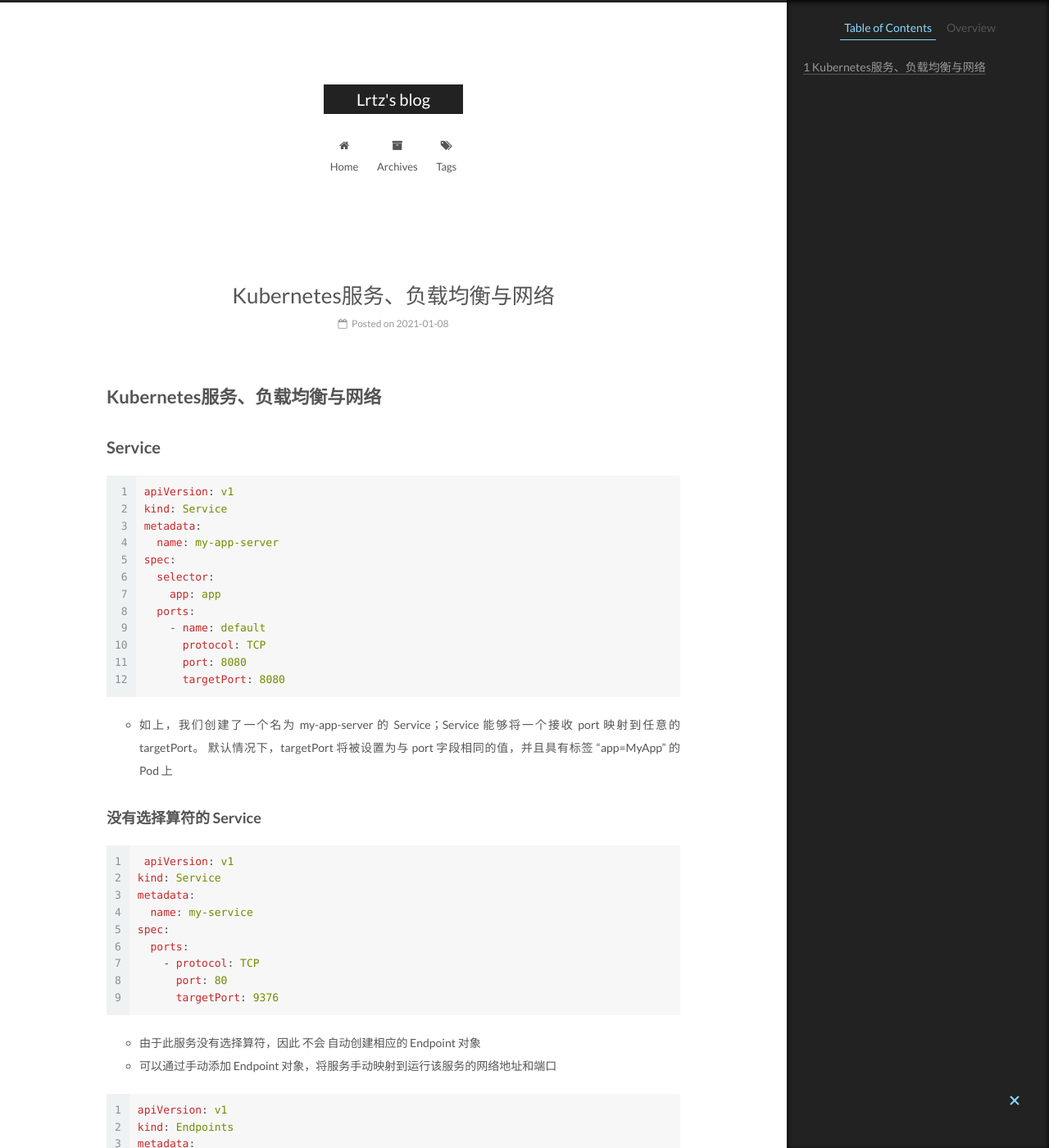
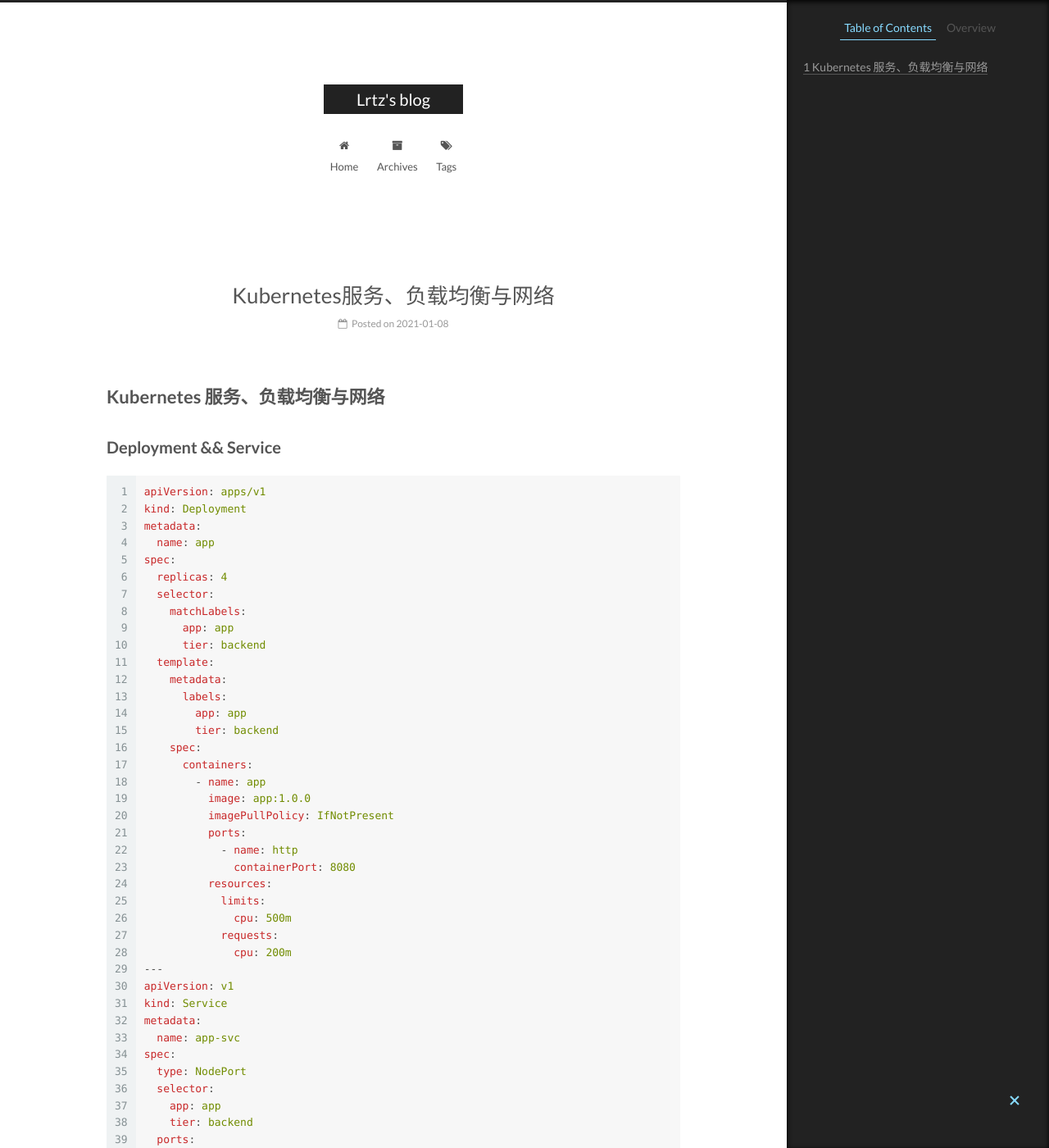
Before and after one commit to lrtz-v/lrtz-v.github.io, a Jekyll site: the page built from _posts/2021-01-08-Kubernetes服务、负载均衡与网络.md, in a window 1280 px wide and 1400 px high. Shown: the whole window at 82% size. Built offline with Jekyll 4.4.1, drawn with Linux system fonts in a browser that asks for light colours; some of the changed text lies outside the part shown.

Commit message:
export k8s service

````diff
--- a/_posts/2021-01-08-Kubernetes服务、负载均衡与网络.md
+++ b/_posts/2021-01-08-Kubernetes服务、负载均衡与网络.md
@@ -4,52 +4,89 @@ date: 2021-01-08 10:03:01
 tags: [k8s, Kubernetes, kubernetes]
 --- -->
 
-# Kubernetes服务、负载均衡与网络
+# Kubernetes 服务、负载均衡与网络
 
-## Service
+## Deployment && Service
+
+```yaml
+apiVersion: apps/v1
+kind: Deployment
+metadata:
+  name: app
+spec:
+  replicas: 4
+  selector:
+    matchLabels:
+      app: app
+      tier: backend
+  template:
+    metadata:
+      labels:
+        app: app
+        tier: backend
+    spec:
+      containers:
+        - name: app
+          image: app:1.0.0
+          imagePullPolicy: IfNotPresent
+          ports:
+            - name: http
+              containerPort: 8080
+          resources:
+            limits:
+              cpu: 500m
+            requests:
+              cpu: 200m
+---
+apiVersion: v1
+kind: Service
+metadata:
+  name: app-svc
+spec:
+  type: NodePort
+  selector:
+    app: app
+    tier: backend
+  ports:
+    - protocol: TCP
+      port: 8080
+      targetPort: 8080
+      nodePort: 30001
+```
+
+- 如上，我们创建了一个名为 app-svc 的 Service；Service 能够将一个接收 port 映射到任意的 targetPort。 默认情况下，targetPort 将被设置为与 port 字段相同的值，并且具有标签 "app=MyApp" 的 Pod 上
+- 通过 nodePort 服务调用
+
+```bash
+# kubectl get nodes -o wide
+
+NAME             STATUS   ROLES    AGE   VERSION   INTERNAL-IP    EXTERNAL-IP   OS-IMAGE         KERNEL-VERSION      CONTAINER-RUNTIME
+docker-desktop   Ready    master   25m   v1.19.7   192.168.64.4   <none>        Docker Desktop   4.19.121-linuxkit   docker://20.10.3
+
+# curl 192.168.64.4:30001
+<h1>Test Homepage</h1>
+```
+
+## 通过 LoadBalance 服务调用
 
 ```yaml
 apiVersion: v1
 kind: Service
 metadata:
-  name: my-app-server
+  name: app-svc
 spec:
+  type: LoadBalancer
   selector:
     app: app
+    tier: backend
   ports:
-    - name: default
-      protocol: TCP
+    - protocol: TCP
       port: 8080
       targetPort: 8080
 ```
 
-- 如上，我们创建了一个名为 my-app-server 的 Service；Service 能够将一个接收 port 映射到任意的 targetPort。 默认情况下，targetPort 将被设置为与 port 字段相同的值，并且具有标签 "app=MyApp" 的 Pod 上
+```bash
+curl localhost:8080
+```
 
-### 没有选择算符的 Service
-
- ```yaml
- apiVersion: v1
-kind: Service
-metadata:
-  name: my-service
-spec:
-  ports:
-    - protocol: TCP
-      port: 80
-      targetPort: 9376
- ```
-
-- 由于此服务没有选择算符，因此 不会 自动创建相应的 Endpoint 对象
-- 可以通过手动添加 Endpoint 对象，将服务手动映射到运行该服务的网络地址和端口
-
-```yaml
-apiVersion: v1
-kind: Endpoints
-metadata:
-  name: my-service
-subsets:
-  - addresses:
-      - ip: 192.0.2.42
-    ports:
-      - port: 9376
-```
+## ExternalName
````
